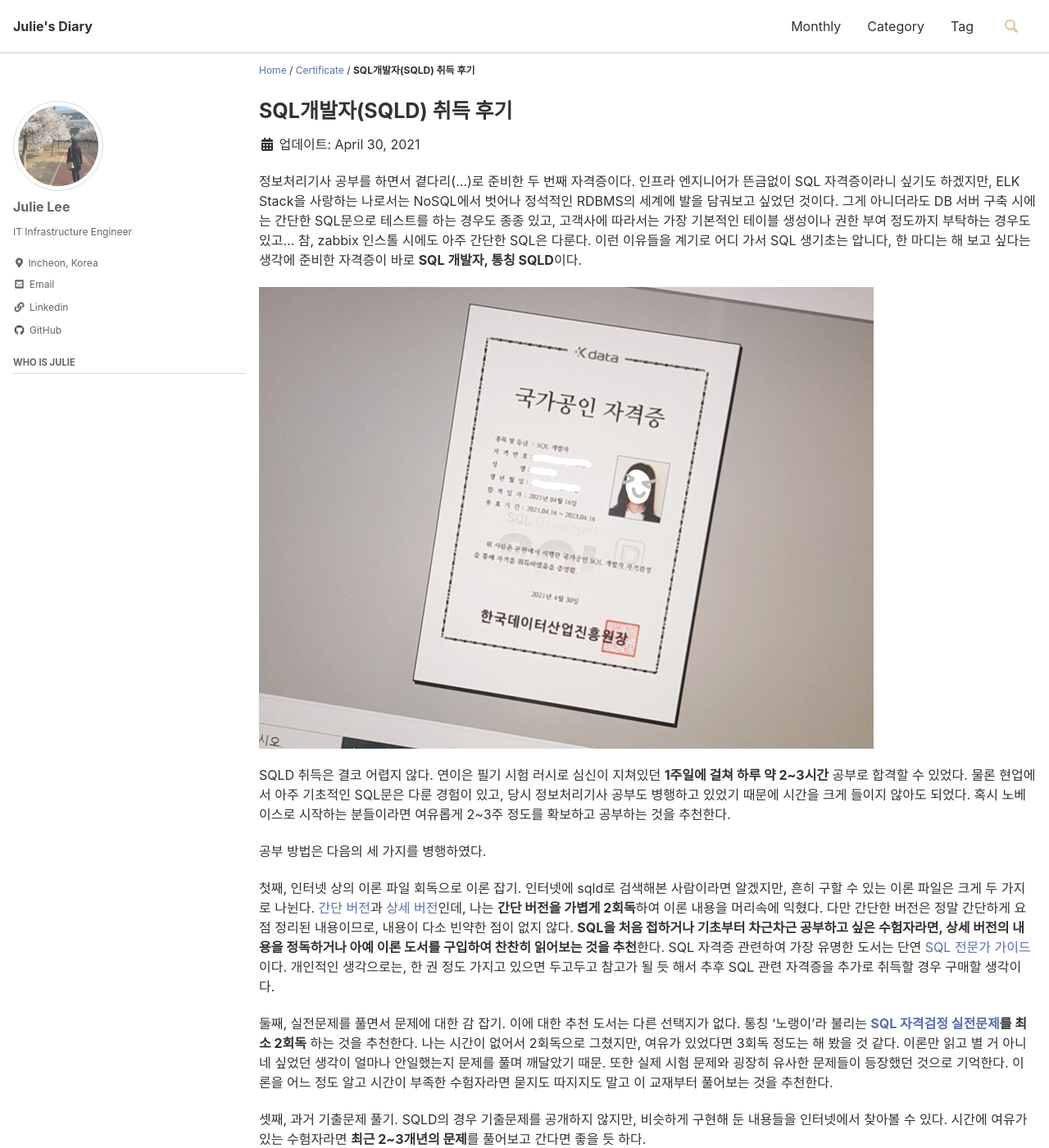
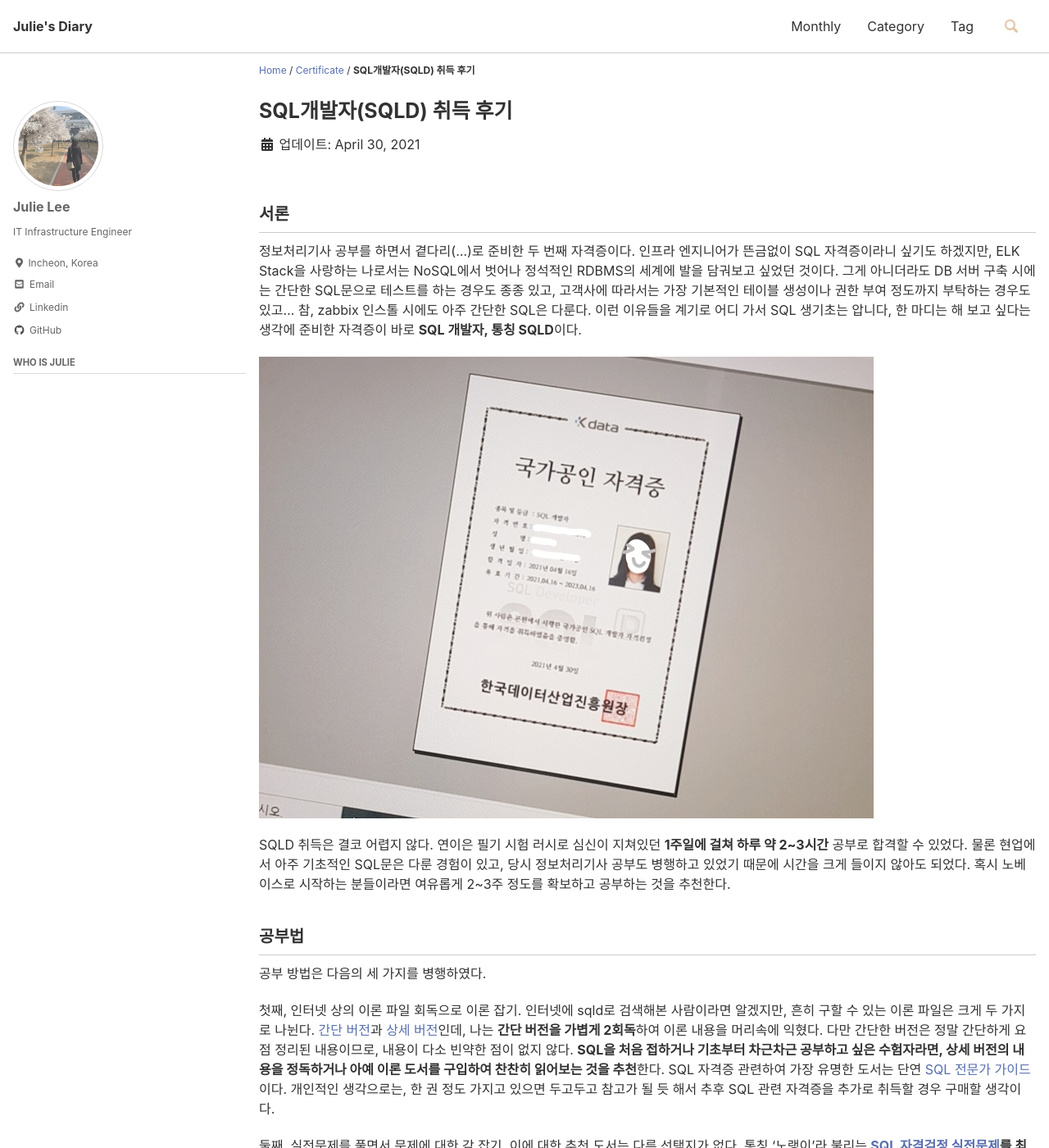
Before and after one commit to smilejulie0812/smilejulie0812.github.io, a Jekyll site: the page built from _posts/2021-04-30-sqldeveloper.md, in a window 1280 px wide and 1400 px high. Shown: the whole window at 82% size. Built offline with Jekyll 4.4.1, drawn with Linux system fonts in a browser that asks for light colours; cached includes are drawn as plain includes.

Commit message:
Update 2021-04-30-sqldeveloper.md

```diff
--- a/_posts/2021-04-30-sqldeveloper.md
+++ b/_posts/2021-04-30-sqldeveloper.md
@@ -8,12 +8,14 @@ tags:
 sidebar:
   nav: "docs"
 ---
+## 서론
 정보처리기사 공부를 하면서 곁다리(...)로 준비한 두 번째 자격증이다. 인프라 엔지니어가 뜬금없이 SQL 자격증이라니 싶기도 하겠지만, ELK Stack을 사랑하는 나로서는 NoSQL에서 벗어나 정석적인 RDBMS의 세계에 발을 담궈보고 싶었던 것이다. 그게 아니더라도 DB 서버 구축 시에는 간단한 SQL문으로 테스트를 하는 경우도 종종 있고, 고객사에 따라서는 가장 기본적인 테이블 생성이나 권한 부여 정도까지 부탁하는 경우도 있고... 참, zabbix 인스톨 시에도 아주 간단한 SQL은 다룬다. 이런 이유들을 계기로 어디 가서 SQL 생기초는 압니다, 한 마디는 해 보고 싶다는 생각에 준비한 자격증이 바로 **SQL 개발자, 통칭 SQLD**이다.
 
 {% raw %}<img src="https://smilejulie0812.github.io/assets/images/sqldeveloper-1.jpg" alt="">{% endraw %}
 
 SQLD 취득은 결코 어렵지 않다. 연이은 필기 시험 러시로 심신이 지쳐있던 **1주일에 걸쳐 하루 약 2~3시간** 공부로 합격할 수 있었다. 물론 현업에서 아주 기초적인 SQL문은 다룬 경험이 있고, 당시 정보처리기사 공부도 병행하고 있었기 때문에 시간을 크게 들이지 않아도 되었다. 혹시 노베이스로 시작하는 분들이라면 여유롭게 2~3주 정도를 확보하고 공부하는 것을 추천한다.
 
+## 공부법
 공부 방법은 다음의 세 가지를 병행하였다.
 
 첫째, 인터넷 상의 이론 파일 회독으로 이론 잡기. 인터넷에 sqld로 검색해본 사람이라면 알겠지만, 흔히 구할 수 있는 이론 파일은 크게 두 가지로 나뉜다. [간단 버전](https://blog.kakaocdn.net/dn/kYYNr/btqF9mazxyl/LcxhyXmuP30r4DdnrUr6bK/SQLD_%EC%9A%94%EC%95%BD%20%EC%84%9C%EB%B8%8C%EB%85%B8%ED%8A%B8.pdf?attach=1&knm=tfile.pdf)과 [상세 버전](http://www.gurubee.net/bookcafe/sqlp_1st)인데, 나는 **간단 버전을 가볍게 2회독**하여 이론 내용을 머리속에 익혔다. 다만 간단한 버전은 정말 간단하게 요점 정리된 내용이므로, 내용이 다소 빈약한 점이 없지 않다. **SQL을 처음 접하거나 기초부터 차근차근 공부하고 싶은 수험자라면, 상세 버전의 내용을 정독하거나 아예 이론 도서를 구입하여 찬찬히 읽어보는 것을 추천**한다. SQL 자격증 관련하여 가장 유명한 도서는 단연 [SQL 전문가 가이드](http://www.kangcom.com/sub/view.asp?sku=201010070001&mcd=571)이다. 개인적인 생각으로는, 한 권 정도 가지고 있으면 두고두고 참고가 될 듯 해서 추후 SQL 관련 자격증을 추가로 취득할 경우 구매할 생각이다.
```
